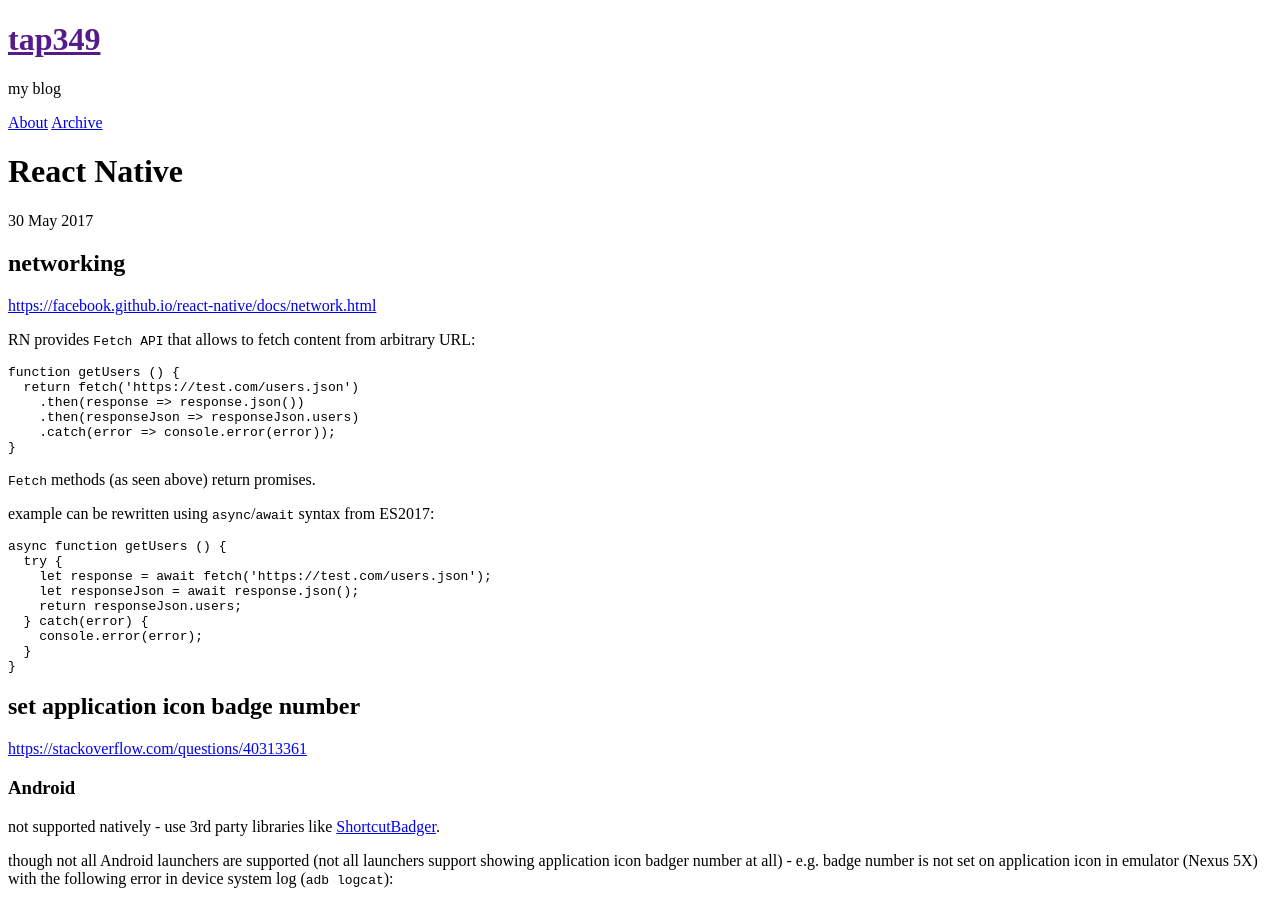
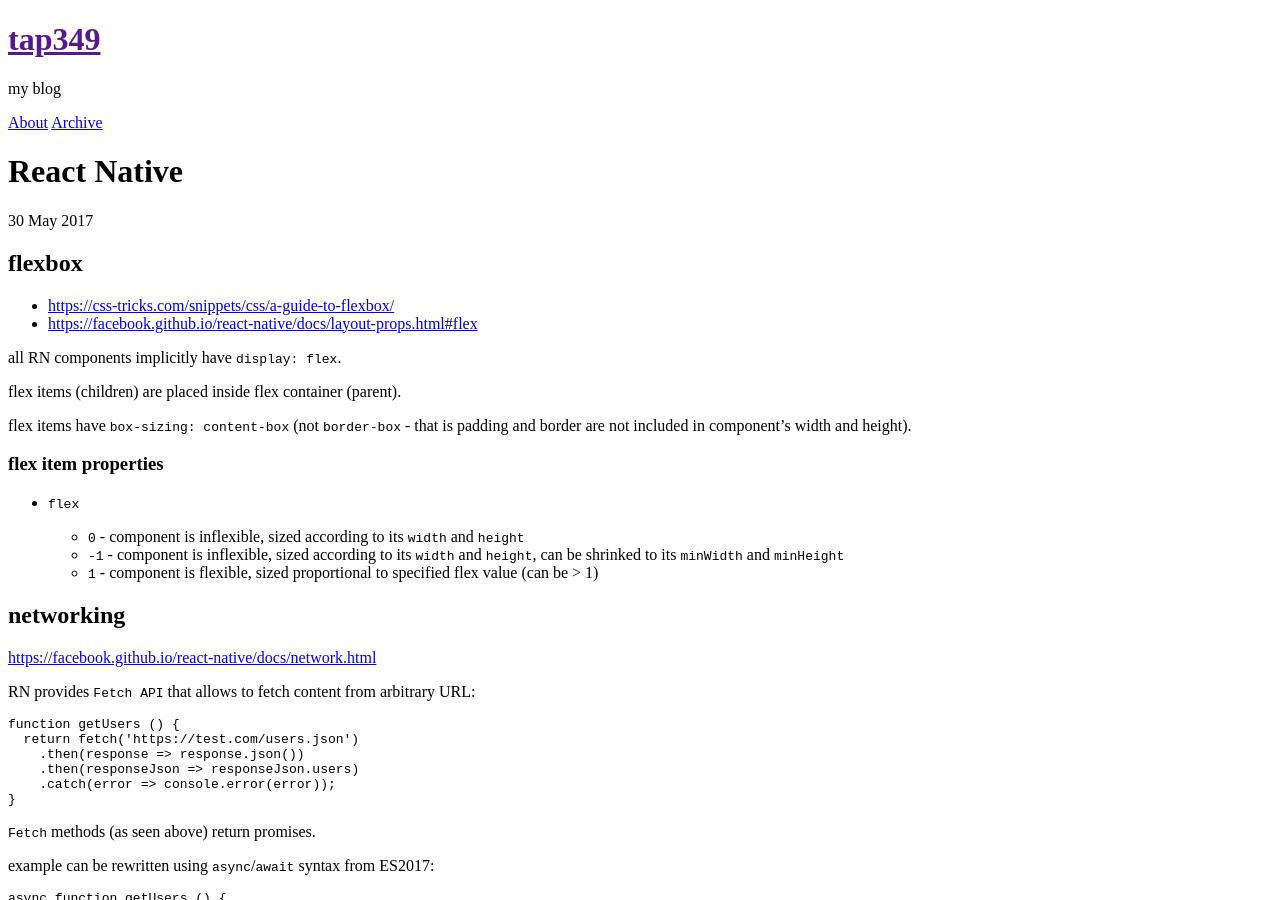
Before and after one commit to tap349/tap349.github.io, a Jekyll site: the page built from _posts/2017-05-30-react-native.md, in a window 1280 px wide and 900 px high. Built offline with Jekyll 4.4.1, drawn with Linux system fonts in a browser that asks for light colours.

Commit message:
update 2017-06-17_16:00:13

```diff
--- a/_posts/2017-05-30-react-native.md
+++ b/_posts/2017-05-30-react-native.md
@@ -7,6 +7,28 @@ categories: [react-native]
 ---
 
 <!-- more -->
+
+## flexbox
+
+- <https://css-tricks.com/snippets/css/a-guide-to-flexbox/>
+- <https://facebook.github.io/react-native/docs/layout-props.html#flex>
+
+all RN components implicitly have `display: flex`.
+
+flex items (children) are placed inside flex container (parent).
+
+flex items have `box-sizing: content-box` (not `border-box` - that is
+padding and border are not included in component's width and height).
+
+### flex item properties
+
+- `flex`
+
+  - `0` - component is inflexible, sized according to its `width` and `height`
+  - `-1` - component is inflexible, sized according to its `width` and `height`,
+    can be shrinked to its `minWidth` and `minHeight`
+  - `1` - component is flexible, sized proportional to specified flex value
+    (can be > 1)
 
 ## networking
 
```
